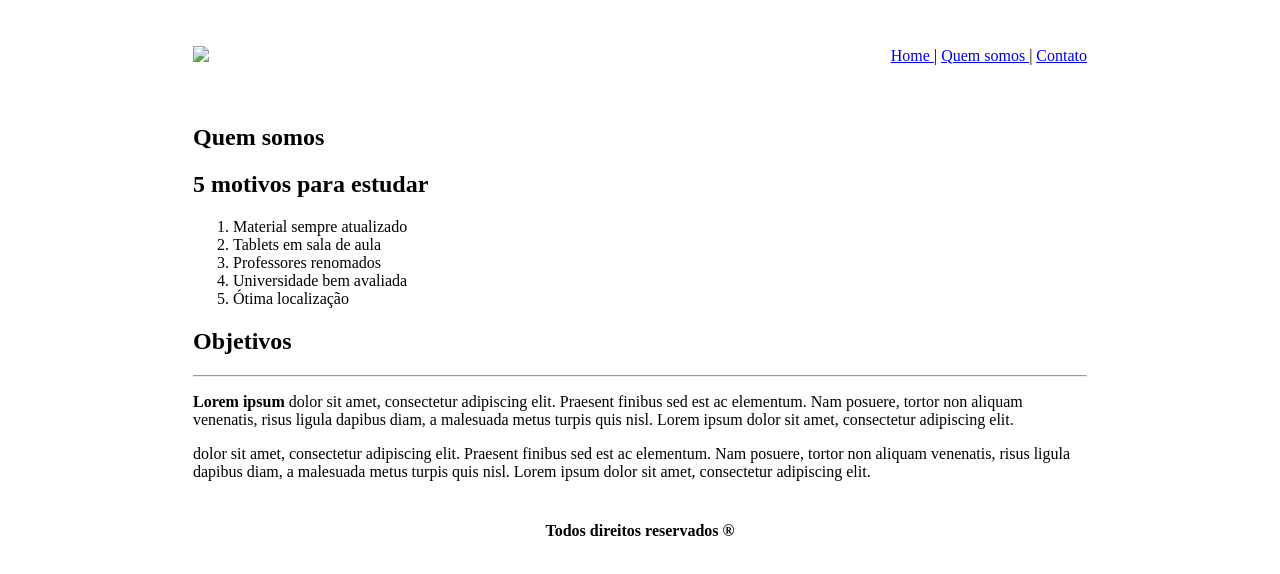
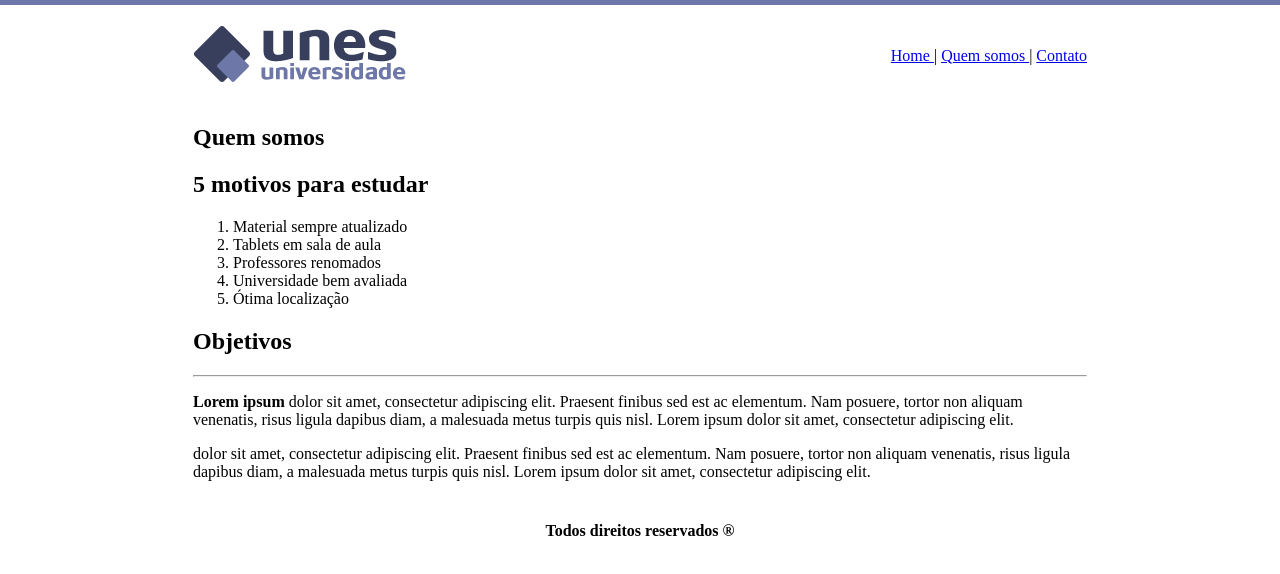
Before and after one commit to Thiago-spart/Projeto-UNES, a plain HTML site: page quem-somos.html in a window 1280 px wide. Drawn offline with Linux system fonts and the light colour scheme.

Commit message:
Update quem-somos.html

```diff
--- a/quem-somos.html
+++ b/quem-somos.html
@@ -1,16 +1,16 @@
 <!DOCTYPE html>
-<html>
+<html lang="pt-br">
 <head>
 	<title>UNES- Página Incial</title>
 	<meta charset="utf-8">
 </head>
-<body background="imagens/fundo2.png">
+<body background="fundo2.png">
 
 	<table border="0" width="900" align="center">
 
 		<tr>
 
-			<td height="89"><img src="imagens/logo.png"></td>
+			<td height="89"><img src="logo.png"></td>
 			<td align="right">
 				<a href="index.html"> Home </a>|
 				<a href="quem-somos.html"> Quem somos </a> |
```
